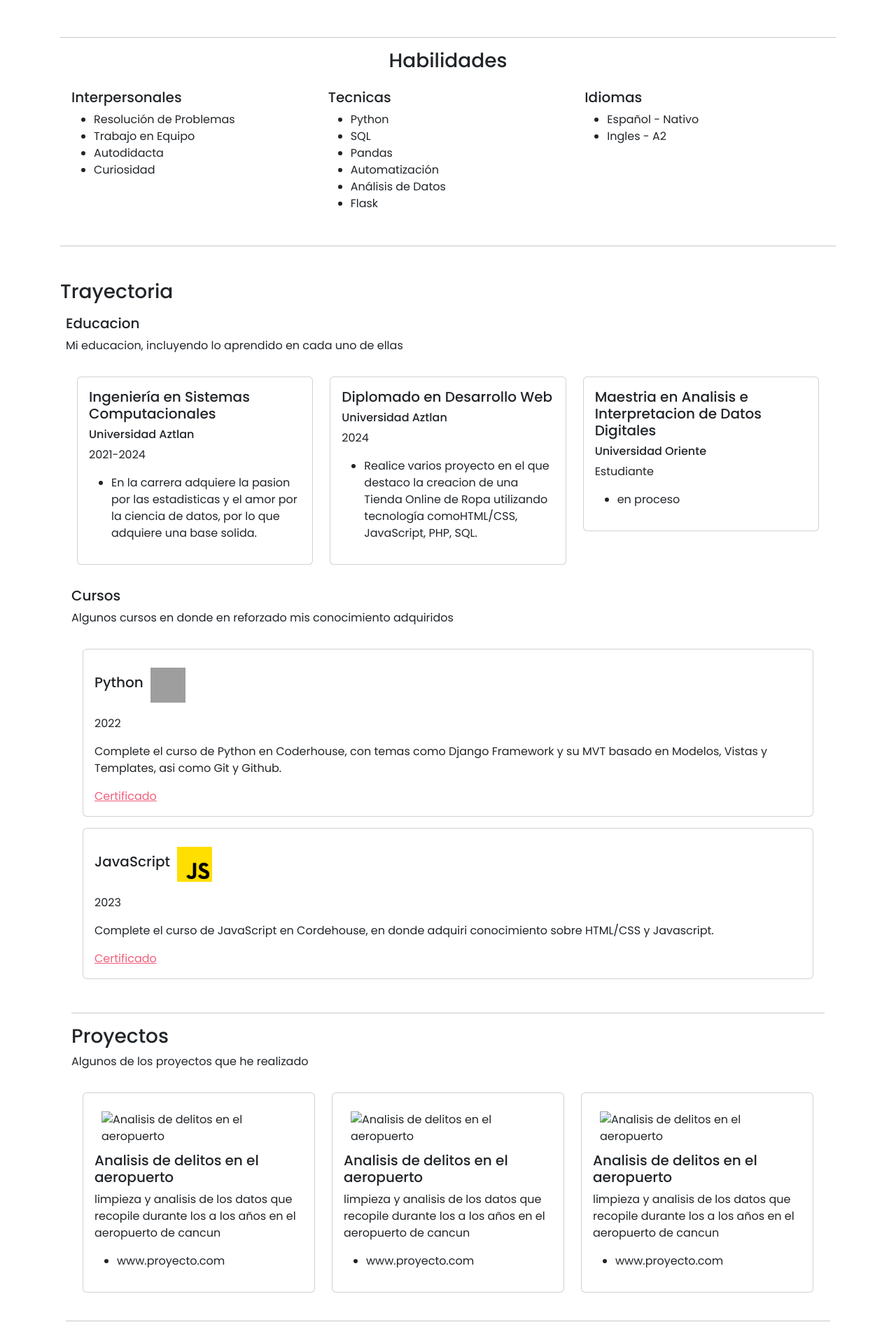
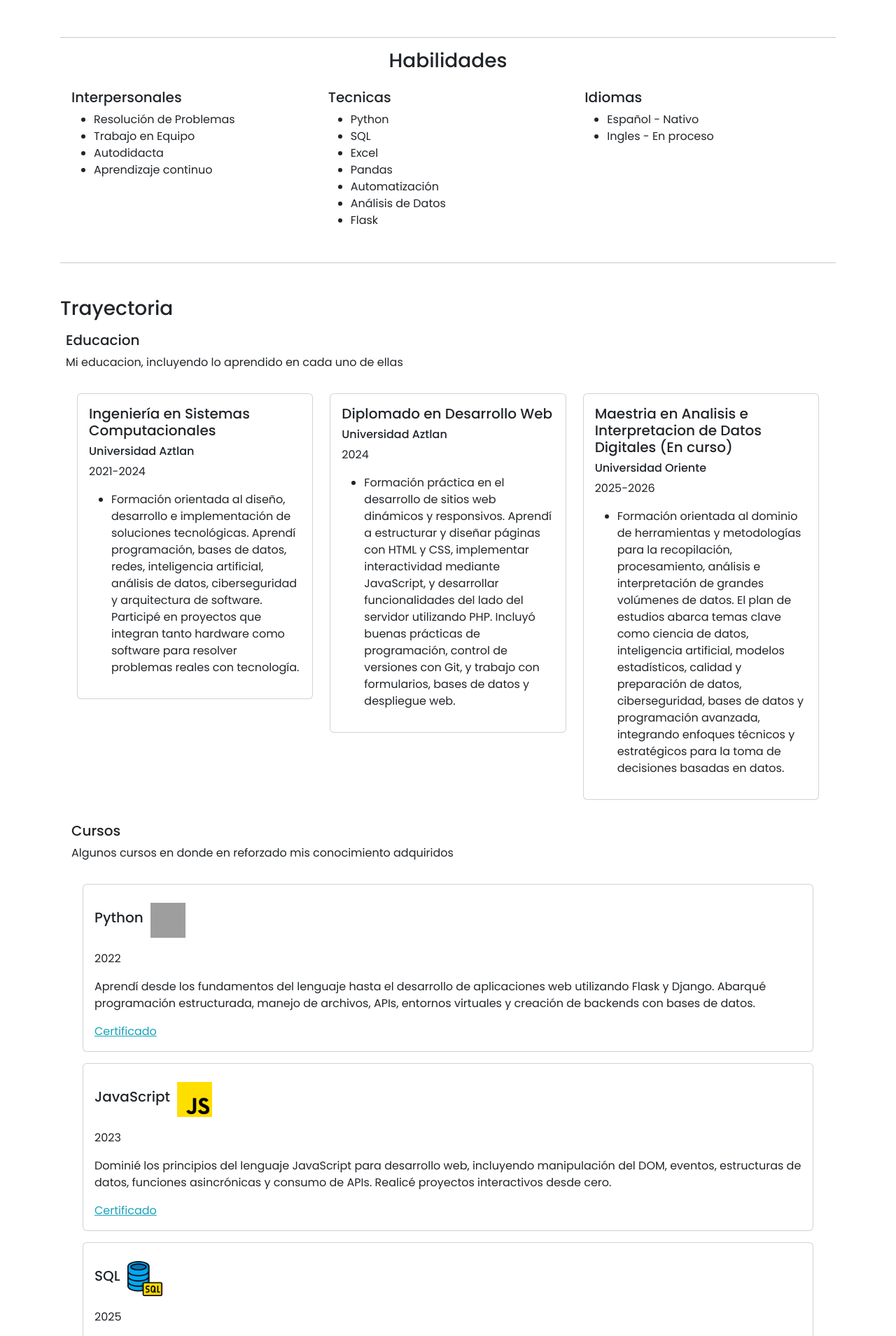
Before and after one commit to GO1T3R/portafolio, a Flask app: page / in a window 1280 px wide. Shown: the part 1264-3173 px from the top of the page at 70% size. Run offline with Flask 3, Linux system fonts and the light colour scheme; some web fonts are replaced; grey boxes are pictures that could not be loaded.

Commit message:
Se modifico descripcion y front

```diff
--- a/app.py
+++ b/app.py
@@ -9,24 +9,26 @@
         'nombre': 'Eduardo Velazquez Sosa',
         'puesto': 'Aspirante a Data Scientist',
         'foto':'https://png.pngtree.com/thumb_back/fw800/background/20221108/pngtree-traveler-man-enjoying-by-scenic-of-mountains-person-young-scenics-photo-image_40834320.jpg',
-        'resumen': 'Ingeniero en Sistemas Computacionales con habilidades en Python, HTML/CSS, y fundamentos de Ciencia de Datos, actualmente en formación en Científico de Datos, con cinco años de experiencia en la secretaria de marina, en donde desarrollado una fuerte ética de trabajo, disciplina y habilidades para resolver problemas bajo presión. Busco mi primera oportunidad en el campo de la Ciencia de Datos, donde pueda aplicar y expandir mis conocimientos técnicos en un entorno colaborativo.',
+        'resumen': 'Egresado de la Ingeniería en Sistemas Computacionales experiencia en análisis estadístico y funciones administrativas en entornos de alta exigencia como el Aeropuerto Internacional de Cancún. Me desempeñé como encargado del área de estadísticas delictivas, desarrollando reportes mensuales y seguimiento de indicadores clave. Con habilidades en Excel, Python y SQL, capacidad para trabajar bajo presión, actitud proactiva y excelente redacción, busco integrarme como Asistente Comercial en una empresa dinámica donde pueda aportar y seguir desarrollándome profesionalmente',
         'experiencia': [
-            {'puesto': 'Militar', 'empresa': 'Marina de México', 'años': '2017-2022'}
+            {'puesto': 'Encargado del Area de Estadisticas / Administrativo', 'empresa': 'Aeropuerto Internacional de Cancun', 'años': '2021-2025'}
 
         ],
         'educacion': [
-            {'titulo': 'Ingeniería en Sistemas Computacionales', 'institucion': 'Universidad Aztlan', 'años': '2021-2024', 'resumen': 'En la carrera adquiere la pasion por las estadisticas y el amor por la ciencia de datos, por lo que adquiere una base solida.'},
-            {'titulo': 'Diplomado en Desarrollo Web', 'institucion': 'Universidad Aztlan', 'años': '2024', 'resumen':'Realice varios proyecto en el que destaco la creacion de una Tienda Online de Ropa utilizando tecnología comoHTML/CSS, JavaScript, PHP, SQL.'},
-            {'titulo': 'Maestria en Analisis e Interpretacion de Datos Digitales', 'institucion': 'Universidad Oriente', 'años': 'Estudiante', 'resumen':'en proceso'}
+            {'titulo': 'Ingeniería en Sistemas Computacionales', 'institucion': 'Universidad Aztlan', 'años': '2021-2024', 'resumen': 'Formación orientada al diseño, desarrollo e implementación de soluciones tecnológicas. Aprendí programación, bases de datos, redes, inteligencia artificial, análisis de datos, ciberseguridad y arquitectura de software. Participé en proyectos que integran tanto hardware como software para resolver problemas reales con tecnología.'},
+            {'titulo': 'Diplomado en Desarrollo Web', 'institucion': 'Universidad Aztlan', 'años': '2024', 'resumen':'Formación práctica en el desarrollo de sitios web dinámicos y responsivos. Aprendí a estructurar y diseñar páginas con HTML y CSS, implementar interactividad mediante JavaScript, y desarrollar funcionalidades del lado del servidor utilizando PHP. Incluyó buenas prácticas de programación, control de versiones con Git, y trabajo con formularios, bases de datos y despliegue web.'},
+            {'titulo': 'Maestria en Analisis e Interpretacion de Datos Digitales (En curso)', 'institucion': 'Universidad Oriente', 'años': '2025-2026', 'resumen':'Formación orientada al dominio de herramientas y metodologías para la recopilación, procesamiento, análisis e interpretación de grandes volúmenes de datos. El plan de estudios abarca temas clave como ciencia de datos, inteligencia artificial, modelos estadísticos, calidad y preparación de datos, ciberseguridad, bases de datos y programación avanzada, integrando enfoques técnicos y estratégicos para la toma de decisiones basadas en datos.'}
         ],
         'cursos':[
-            {'curso':'Python','icono':'/static/icons/python.png', 'acerca':'Complete el curso de Python en Coderhouse, con temas como Django Framework y su MVT basado en Modelos, Vistas y Templates, asi como Git y Github.','año':'2022','instituto':'Coderhouse','certificado':'/static/file/Python.png'},
-            {'curso': 'JavaScript','icono':'/static/icons/js.png', 'acerca':'Complete el curso de JavaScript en Cordehouse, en donde adquiri conocimiento sobre HTML/CSS y Javascript.', 'año': '2023','instituto':'Coderhouse','certificado':'/static/file/JS.png'}
-            ],
+            {'curso':'Python','icono':'/static/icons/python.png', 'acerca':'Aprendí desde los fundamentos del lenguaje hasta el desarrollo de aplicaciones web utilizando Flask y Django. Abarqué programación estructurada, manejo de archivos, APIs, entornos virtuales y creación de backends con bases de datos.','año':'2022','instituto':'Coderhouse','certificado':'/static/file/Python.png'},
+            {'curso': 'JavaScript','icono':'/static/icons/js.png', 'acerca':'Dominié los principios del lenguaje JavaScript para desarrollo web, incluyendo manipulación del DOM, eventos, estructuras de datos, funciones asincrónicas y consumo de APIs. Realicé proyectos interactivos desde cero.', 'año': '2023','instituto':'Coderhouse','certificado':'/static/file/JS.png'},
+            {'curso': 'SQL','icono':'/static/icons/db.png', 'acerca':'Aprendí a diseñar, consultar y gestionar bases de datos relacionales. Utilicé comandos DDL y DML, funciones agregadas, filtros y relaciones entre tablas. Manejo de bases de datos con MySQL.', 'año': '2025','instituto':'Coderhouse','certificado':'imagen'},
+            {'curso': 'Data Science','icono':'/static/icons/ds.png', 'acerca':'Profundicé en análisis de datos con Python, utilizando bibliotecas como pandas, matplotlib, seaborn y scikit-learn. Trabajé con modelos de machine learning, validación cruzada y análisis predictivo con datos reales.', 'año': '2025','instituto':'Coderhouse','certificado':'imagen'},
+        ],
         'habilidades': [
-            {'interpersonales':['Resolución de Problemas','Trabajo en Equipo', 'Autodidacta','Curiosidad']},
-            {'tecnicas': ['Python', 'SQL', 'Pandas', 'Automatización', 'Análisis de Datos', 'Flask']},
-            {'idiomas':{'Español - Nativo':'Nativo','Ingles - A2':'A2'}},
+            {'interpersonales':['Resolución de Problemas','Trabajo en Equipo', 'Autodidacta','Aprendizaje continuo']},
+            {'tecnicas': ['Python', 'SQL','Excel', 'Pandas', 'Automatización', 'Análisis de Datos', 'Flask']},
+            {'idiomas':{'Español - Nativo':'','Ingles - En proceso':''}},
             ],
         'contacto': {
             'correo': 'eduardo99sosa@gmail.com.com',
--- a/static/css/styles.css
+++ b/static/css/styles.css
@@ -2,7 +2,7 @@
 
 
 :root {
-    --UI-UX-1: #F25E7A;
+    --UI-UX-1: #17A2B8;
     --UI-UX-2: #E2F26B;
     --UI-UX-3: #B4BF5E;
     --UI-UX-4: #F2F2F2;
```
Also changed, not shown: static/icons/db.png (added), static/icons/ds.png (added), 1 other file.
